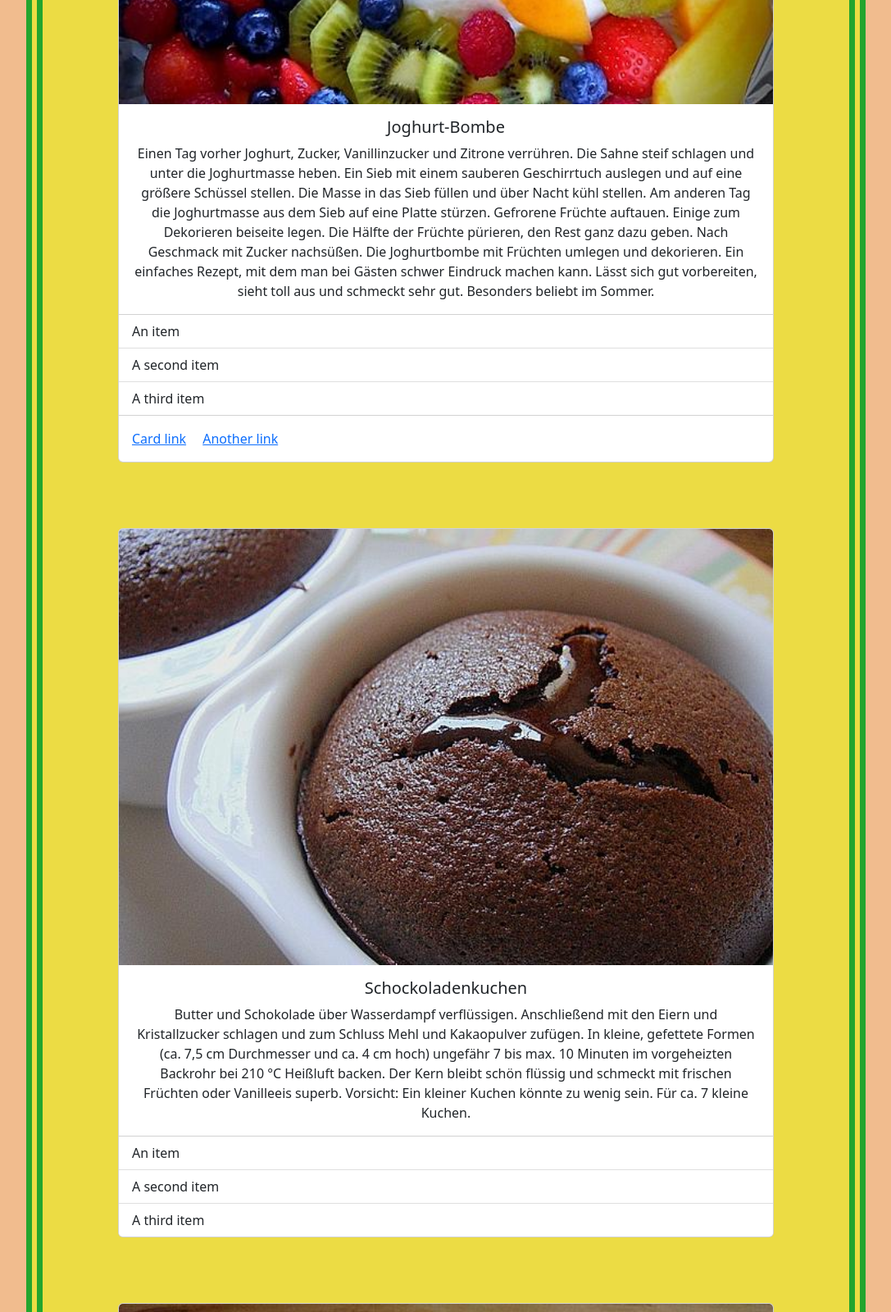
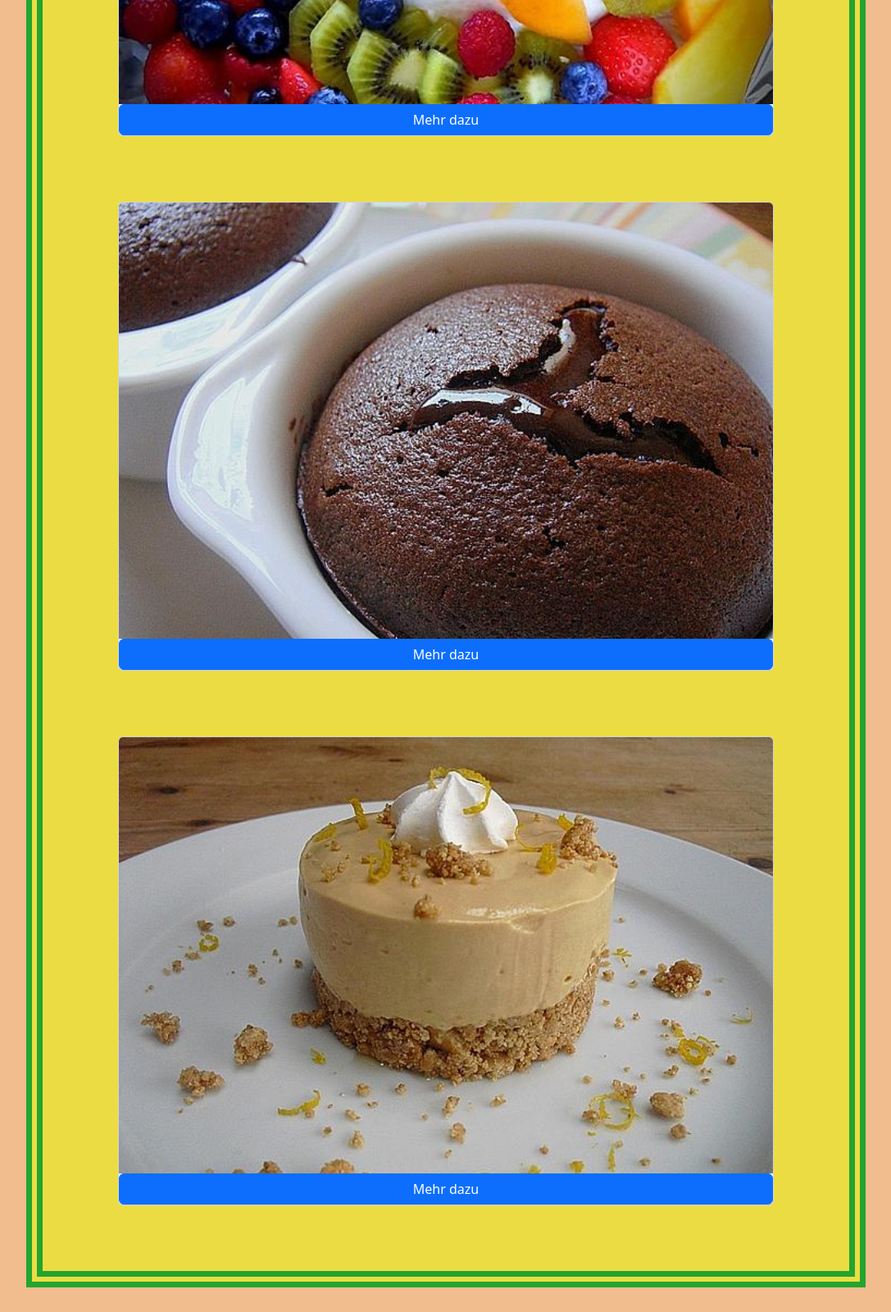
Before and after one commit to PhilRichert/projectCookbook, a plain HTML site: page nachspeisen.html in a window 1280 px wide. Shown: the part 620-2220 px from the top of the page at 82% size, without its empty margins (96-1183 px from the left). After the commit the page ends 2190 px from the top, so only its background shows below. Drawn offline with nearby package versions, Linux system fonts and the light colour scheme.

Commit message:
Collapse hinzugefügt

```diff
--- a/nachspeisen.html
+++ b/nachspeisen.html
@@ -14,7 +14,12 @@
     <div class="container0">
    <div class="container1">
     <div class="card karte1" style="width: 50rem;">
-        <img src="\images\joghurt-bombe.jpg" class="card-img-top" alt="Joghurt-Bombe">
+        <img src="\images\joghurt-bombe.jpg" class="card-img-top" alt="Joghurt-Bombe" data-toggle="tooltip" data-placement="top" title="Joghurt-Bombe">
+
+        <button class="btn btn-primary" type="button" data-bs-toggle="collapse" data-bs-target="#joghurtbombe" aria-expanded="false" aria-controls="joghurtbombe">
+          Mehr dazu
+        </button>
+        <div id="joghurtbombe" class="collapse">
         <div class="card-body">
           <h5 class="card-title text-center">Joghurt-Bombe</h5>
           <p class="card-text text-center">Einen Tag vorher Joghurt, Zucker, Vanillinzucker und Zitrone verrühren. Die Sahne steif schlagen und unter die Joghurtmasse heben. Ein Sieb mit einem sauberen Geschirrtuch auslegen und auf eine größere Schüssel stellen. Die Masse in das Sieb füllen und über Nacht kühl stellen.
@@ -28,20 +33,25 @@
             Ein einfaches Rezept, mit dem man bei Gästen schwer Eindruck machen kann. Lässt sich gut vorbereiten, sieht toll aus und schmeckt sehr gut. Besonders beliebt im Sommer.</p>
         </div>
         <ul class="list-group list-group-flush">
-          <li class="list-group-item">An item</li>
-          <li class="list-group-item">A second item</li>
-          <li class="list-group-item">A third item</li>
+          <li class="list-group-item">500 g	Naturjoghurt</li>
+          <li class="list-group-item">120 g	Zucker</li>
+          <li class="list-group-item">1 Pck.	Vanillinzucker</li>
+          <li class="list-group-item">2 Becher	Schlagsahne</li>
+          <li class="list-group-item">1 Spritzer	Zitronensaft, oder etwas geriebene Zitronenschale</li>
+          <li class="list-group-item">500 g	Beeren, TK oder frisch, z. B. Beerenmischung, Himbeeren, Erdbeeren</li>
+          <li class="list-group-item">n. B.	Zucker</li>
         </ul>
-        <div class="card-body">
-          <a href="#" class="card-link">Card link</a>
-          <a href="#" class="card-link">Another link</a>
-        </div>
+      </div>
       </div>
 
     </div>
     <div class="container2">
     <div class="card karte2" style="width: 50rem;">
-        <img src="\images\schokoladenkuchen-mit-fluessigem-kern-a-la-italia.jpg" class="card-img-top" alt="Joghurt-Bombe">
+        <img src="\images\schokoladenkuchen-mit-fluessigem-kern-a-la-italia.jpg" class="card-img-top" alt="Joghurt-Bombe" data-toggle="tooltip" data-placement="top" title="Schockoladenkuchen">
+        <button class="btn btn-primary" type="button" data-bs-toggle="collapse" data-bs-target="#schocko" aria-expanded="false" aria-controls="schocko">
+          Mehr dazu
+        </button>
+        <div id="schocko" class="collapse">
         <div class="card-body">
           <h5 class="card-title text-center">Schockoladenkuchen</h5>
           <p class="card-text text-center">Butter und Schokolade über Wasserdampf verflüssigen. Anschließend mit den Eiern und Kristallzucker schlagen und zum Schluss Mehl und Kakaopulver zufügen.
@@ -53,18 +63,25 @@
             Für ca. 7 kleine Kuchen.</p>
         </div>
         <ul class="list-group list-group-flush">
-          <li class="list-group-item">An item</li>
-          <li class="list-group-item">A second item</li>
-          <li class="list-group-item">A third item</li>
+          <li class="list-group-item">210 g	Butter</li>
+          <li class="list-group-item">210 g	Schokolade</li>
+          <li class="list-group-item">7	Ei(er)</li>
+          <li class="list-group-item">270 g	Zucker</li>
+          <li class="list-group-item">120 g	Mehl</li>
+          <li class="list-group-item">40 g	Kakaopulver</li>
         </ul>
-
+       </div>
       </div>
 
     </div>
 
     <div class="container3">
     <div class="card karte3" style="width: 50rem;">
-        <img src="\images\nachspeise-aus-milchmaedchen-und-zitronen.jpg" class="card-img-top" alt="Joghurt-Bombe">
+        <img src="\images\nachspeise-aus-milchmaedchen-und-zitronen.jpg" class="card-img-top" alt="Joghurt-Bombe" data-toggle="tooltip" data-placement="top" title="nachspeise-aus-milchmaedchen-und-zitronen">
+        <button class="btn btn-primary" type="button" data-bs-toggle="collapse" data-bs-target="#zitrone" aria-expanded="false" aria-controls="zitrone">
+          Mehr dazu
+        </button>
+        <div id="zitrone" class="collapse">
         <div class="card-body">
           <h5 class="card-title text-center">Nachspeise aus Milchmädchen</h5>
           <p class="card-text text-center">Butterkekse zerbröseln und zerkleinern. Dann damit eine Glasform auslegen. Am besten eine runde, nicht zu große Form dafür nehmen.
@@ -80,7 +97,7 @@
           <li class="list-group-item">1 Paket	Keks(e) (Butterkekse)</li>
           <li class="list-group-item">2	Zitrone(n), der Saft davon</li>
         </ul>
-
+       </div>
       </div>
 
     </div>
```
Also changed, not shown: images/bruschetta.jpeg (added), images/guacamole.jpeg (added), images/litauische-kalte-rote-bete-suppe.jpeg (added).
